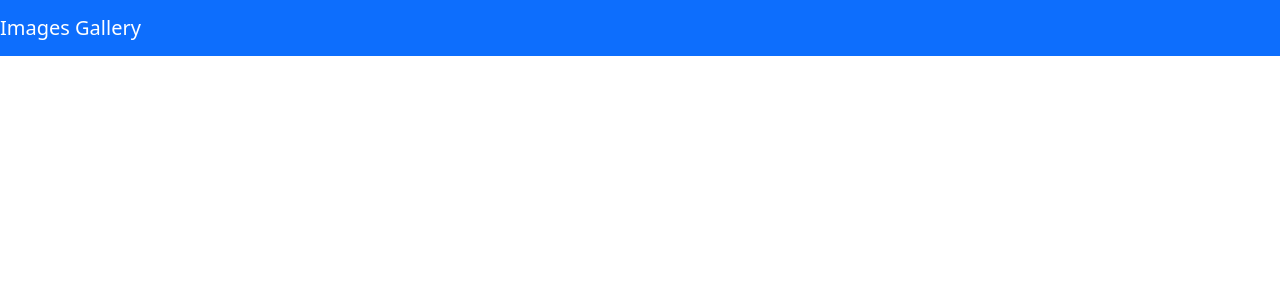
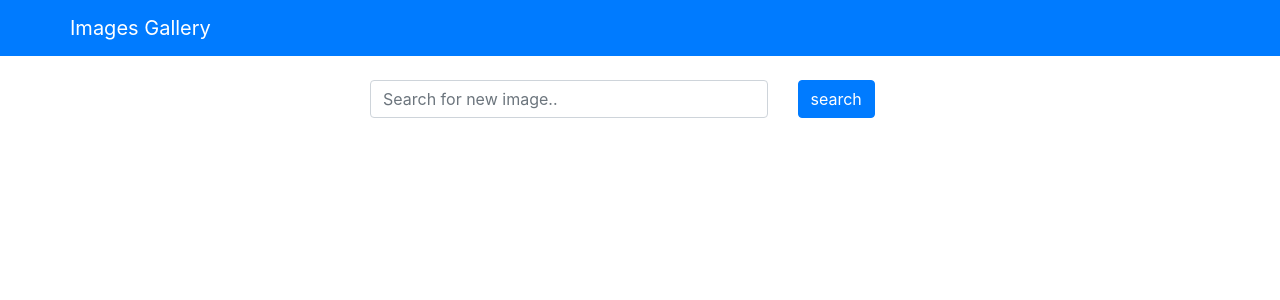
Before and after one commit to AbdelrahmanElatrash/images_galery, a React (Create React App) app in the folder frontend/: page / in a window 1280 px wide. Shown: the top 300 px of the page. Built offline with nearby package versions, Linux system fonts and the light colour scheme.

Commit message:
controlled search components

```diff
--- a/frontend/package.json
+++ b/frontend/package.json
@@ -6,7 +6,9 @@
     "@testing-library/jest-dom": "^5.16.5",
     "@testing-library/react": "^13.3.0",
     "@testing-library/user-event": "^13.5.0",
+    "bootstrap": "^4.5.3",
     "react": "^18.2.0",
+    "react-bootstrap": "^1.4.0",
     "react-dom": "^18.2.0",
     "react-scripts": "5.0.1",
     "web-vitals": "^2.1.4"
--- a/frontend/src/App.js
+++ b/frontend/src/App.js
@@ -1,11 +1,26 @@
 
 
 import 'bootstrap/dist/css/bootstrap.min.css';
+import { useState } from 'react';
 import Header from './components/Header';
+import Search from './components/search';
+
+
+
+
 function App() {
+  const [word, setWord] = useState('');
+
+  const submithandler= function submithandler(e) {
+    e.preventDefault() ;
+    console.log(word) ;
+  }
+  //console.log(word);
+
   return (
     <div >
       <Header title='Images Gallery' />
+      <Search word={word} setWord={setWord} submithandler={submithandler}/>
     </div>
   );
 }
--- a/frontend/src/components/Header.js
+++ b/frontend/src/components/Header.js
@@ -1,13 +1,19 @@
 
 import React from 'react';
-import {Navbar} from 'react-bootstrap' ;
-import { propTypes } from 'react-bootstrap/esm/Image';
+import {Navbar,Container} from 'react-bootstrap' ;
+
+
+const navbarStyle ={
+   backgroundColor : 'lightblue'
+}
 
 const Header = (prope)=> {
     const {title} = prope;
     return (
-        <Navbar bg="primary" variant="dark">
-          <Navbar.Brand href="/">{title}</Navbar.Brand>
+        <Navbar style={navbarStyle}  bg="primary" variant="dark">
+          <Container>
+            <Navbar.Brand href="/">{title}</Navbar.Brand>
+          </Container>
         </Navbar>
     )
 };
--- /dev/null
+++ b/frontend/src/components/search.js
@@ -0,0 +1,32 @@
+import React from "react";
+import { Form, Row, Col, Button, Container } from "react-bootstrap";
+
+
+
+const Search = ({word, setWord , submithandler}) => {
+    return (
+        <Container className="mt-4" >
+            <Row className="justify-content-center">
+                <Col  xs={12} md={8} lg={6}>
+                    <Form onSubmit={submithandler}>
+                        <Row>
+                            <Col xs={9}>
+                                <Form.Control
+                                    type="text"
+                                    value={word}
+                                    onChange={e=>setWord(e.target.value)}
+                                    placeholder="Search for new image.." />
+                            </Col>
+                            <Col>
+                                <Button variant="primary" type="submit">search</Button>
+                            </Col>
+                        </Row>
+                    </Form>
+                </Col>
+            </Row>
+        </Container>
+
+    )
+};
+
+export default Search;
```
Also changed, not shown: 1 other file (tests, documents, lock files or other folders).
